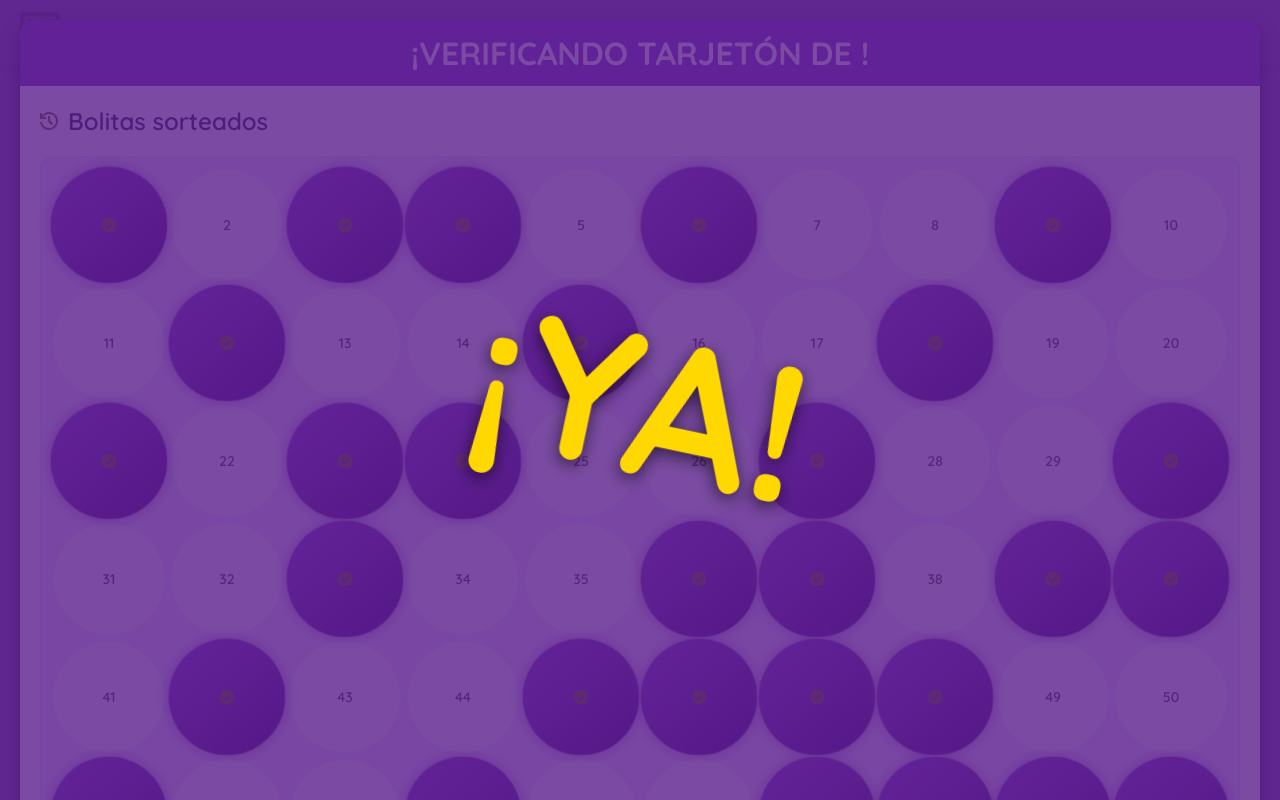
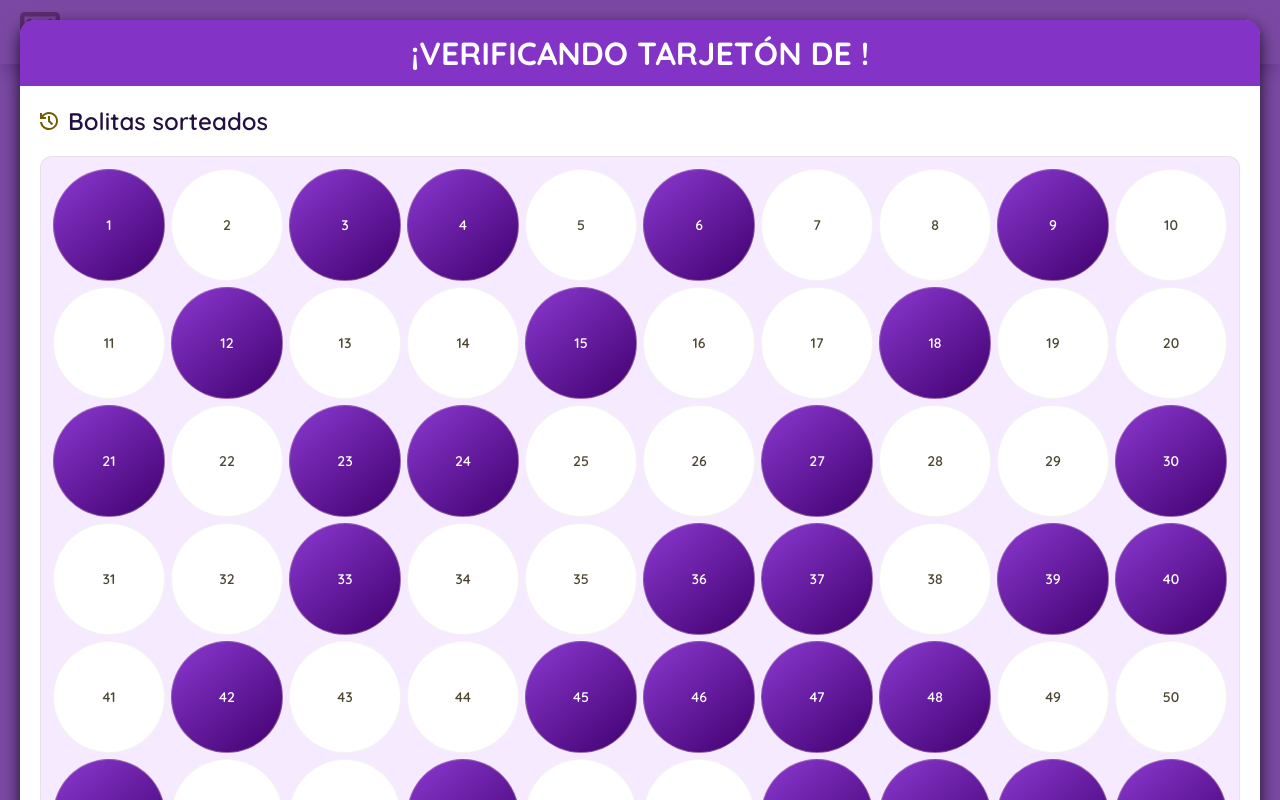
Before and after one commit to stivengm/BingoPartyWeb, an Angular app: page /game_curse in a window 1280 px wide. Shown: the top 800 px of the page. Built offline with nearby package versions, Linux system fonts and the light colour scheme.

Commit message:
ADD - Se añade funcionalidad de validar las casillas una por una.

```diff
--- a/src/app/features/game/game.html
+++ b/src/app/features/game/game.html
@@ -12,11 +12,11 @@
     </div>
 </div>
 
-@if (isViewInitialGame) {
+<!-- @if (isViewInitialGame) {
     <div class="initial_timer_load">
         <app-count-down-overlay-game></app-count-down-overlay-game>
     </div>
-}
+} -->
 
 
 
--- a/src/app/shared/verify-game-results/verify-game-results.html
+++ b/src/app/shared/verify-game-results/verify-game-results.html
@@ -11,33 +11,23 @@
             </div>
 
             <div class="balls_completeds">
-
                 @for (ball of allBalls; track $index) {
-
                     <div
                         class="ball"
-                        [ngClass]="{
-                            'selected': ball.isComplete
-                        }"
-                    >
-
-                        @if (ball.isComplete) {
-
+                        [ngClass]="[
+                            ball.status,
+                            ball.isComplete ? 'selected' : ''
+                        ]">
+                        @if (ball.status === 'success') {
                             <img
                                 src="assets/icons/check.svg"
                                 alt="Check"
                             >
-
                         } @else {
-
                             {{ ball.id }}
-
                         }
-
                     </div>
-
                 }
-
             </div>
             <div class="header_section_verify_game">
                 <img src="assets/icons/board.svg" alt="Icono de reloj">
@@ -45,35 +35,23 @@
             </div>
             <div class="board_player">
                 @for (row of boardVerify; track $index) {
-
                     @for (cell of row; track $index) {
-
                         <div
                             class="cell_board"
                             [ngClass]="cell.status"
                         >
-
                             @if (cell.status === 'success') {
-
                                 <img
                                     src="assets/icons/check.svg"
                                     alt="Check"
                                 >
-
                             } @else {
-
                                 {{ cell.number }}
-
                             }
-
                         </div>
-
                     }
-
                 }
-
             </div>
         </div>
-
     </div>
 </div>
--- a/src/app/shared/verify-game-results/verify-game-results.scss
+++ b/src/app/shared/verify-game-results/verify-game-results.scss
@@ -117,6 +117,8 @@
             .2s ease,
             transform .2s ease;
 
+        animation: pulseVerify .2s ease;
+
         transform: scale(1);
 
         img {
@@ -135,7 +137,7 @@
                     140deg,
                     rgba(255, 214, 0, 1) 10%,
                     rgba(255, 174, 0, 1) 100%
-                );
+                ) !important;
 
             color: #000;
 
@@ -153,7 +155,7 @@
                     140deg,
                     rgba(255, 82, 82, 1) 10%,
                     rgba(183, 28, 28, 1) 100%
-                );
+                ) !important;
 
             color: white;
 
@@ -169,7 +171,57 @@
 }
 
 
+// .ball {
+
+//     transition:
+//         .2s ease,
+//         transform .2s ease;
+
+//     img {
+//         width: 14px;
+//         height: 14px;
+//     }
+
+// }
+
+// .selected {
+
+//     background:
+//         linear-gradient(
+//             140deg,
+//             rgba(131, 51, 198, 1) 10%,
+//             rgba(65, 0, 111, 1) 100%
+//         );
+
+//     border: 1px solid rgba(var(--borderBoardVerify), .4);
+
+//     color: var(--whiteColor);
+
+//     transform: scale(1.05);
+
+//     box-shadow:
+//         0 0 12px rgba(131, 51, 198, .6);
+
+// }
+
 .ball {
+
+    aspect-ratio: 1 / 1;
+
+    background-color: var(--whiteColor);
+
+    display: flex;
+    justify-content: center;
+    align-items: center;
+
+    border-radius: 100%;
+
+    font-size: 14px;
+    font-weight: 600;
+
+    color: var(--colorText);
+
+    border: 1px solid rgba(var(--borderBoardVerify), .2);
 
     transition:
         .2s ease,
@@ -180,24 +232,96 @@
         height: 14px;
     }
 
+    &.pending {
+        background-color: var(--whiteColor);
+    }
+
+    &.success {
+
+        background:
+            linear-gradient(
+                140deg,
+                rgba(255, 214, 0, 1) 10%,
+                rgba(255, 174, 0, 1) 100%
+            ) !important;
+
+        color: #000;
+
+        transform: scale(1.08);
+
+        box-shadow:
+            0 0 14px rgba(255, 214, 0, .8);
+
+    }
+
+    &.error {
+
+        background:
+            linear-gradient(
+                140deg,
+                rgba(255, 82, 82, 1) 10%,
+                rgba(183, 28, 28, 1) 100%
+            );
+
+        color: white;
+
+        transform: scale(1.08);
+
+        box-shadow:
+            0 0 14px rgba(255, 82, 82, .7);
+
+    }
+
 }
 
-.selected {
+.active-success {
 
     background:
         linear-gradient(
             140deg,
-            rgba(131, 51, 198, 1) 10%,
-            rgba(65, 0, 111, 1) 100%
+            rgba(255, 214, 0, 1) 10%,
+            rgba(255, 174, 0, 1) 100%
         );
 
-    border: 1px solid rgba(var(--borderBoardVerify), .4);
-
-    color: var(--whiteColor);
-
-    transform: scale(1.05);
+    transform: scale(1.15);
 
     box-shadow:
-        0 0 12px rgba(131, 51, 198, .6);
+        0 0 25px rgba(255, 214, 0, 1);
+
+    animation: pulseVerify .2s ease;
 
 }
+
+.active-error {
+
+    background:
+        linear-gradient(
+            140deg,
+            rgba(255, 82, 82, 1) 10%,
+            rgba(183, 28, 28, 1) 100%
+        );
+
+    transform: scale(1.15);
+
+    box-shadow:
+        0 0 25px rgba(255, 82, 82, 1);
+
+    animation: pulseVerify .2s ease;
+
+}
+
+@keyframes pulseVerify {
+
+    0% {
+        transform: scale(.7);
+    }
+
+    70% {
+        transform: scale(1.2);
+    }
+
+    100% {
+        transform: scale(1.08);
+    }
+
+}
--- a/src/app/shared/verify-game-results/verify-game-results.ts
+++ b/src/app/shared/verify-game-results/verify-game-results.ts
@@ -1,21 +1,31 @@
-import { Component, OnInit } from '@angular/core';
+import { Component, OnInit, ChangeDetectorRef } from '@angular/core';
 import { CommonModule } from '@angular/common';
+
 
 import { DataAppService } from '../../core/services/data-app.service';
 
 import { Player } from '../../core/models/player.model';
 import { BingoCell } from '../../core/models/bingo_cell.model';
+import { VerifyBall, VerifyCell } from '../../core/models/verify_cell.model';
 
-type VerifyStatus =
-  | 'pending'
-  | 'success'
-  | 'error';
+// type VerifyStatus =
+//   | 'pending'
+//   | 'success'
+//   | 'error'
+//   | 'active-success'
+//   | 'active-error';
 
-interface VerifyCell {
-  number: number;
-  isDrawn: boolean;
-  status: VerifyStatus;
-}
+// interface VerifyBall {
+//   id: number;
+//   isComplete: boolean;
+//   status: VerifyStatus;
+// }
+
+// interface VerifyCell {
+//   number: number;
+//   isDrawn: boolean;
+//   status: VerifyStatus;
+// }
 
 @Component({
   selector: 'app-verify-game-results',
@@ -33,109 +43,104 @@
 
   boardVerify: VerifyCell[][] = [];
 
-  allBalls = [
-    { id: 1, isComplete: true },
-    { id: 2, isComplete: false },
-    { id: 3, isComplete: true },
-    { id: 4, isComplete: true },
-    { id: 5, isComplete: false },
-    { id: 6, isComplete: true },
-    { id: 7, isComplete: false },
-    { id: 8, isComplete: false },
-    { id: 9, isComplete: true },
-    { id: 10, isComplete: false },
+  allBalls: VerifyBall[] = [
+    { id: 1, isComplete: true, status: 'pending' },
+    { id: 2, isComplete: false, status: 'pending' },
+    { id: 3, isComplete: true, status: 'pending' },
+    { id: 4, isComplete: true, status: 'pending' },
+    { id: 5, isComplete: false, status: 'pending' },
+    { id: 6, isComplete: true, status: 'pending' },
+    { id: 7, isComplete: false, status: 'pending' },
+    { id: 8, isComplete: false, status: 'pending' },
+    { id: 9, isComplete: true, status: 'pending' },
+    { id: 10, isComplete: false, status: 'pending' },
 
-    { id: 11, isComplete: false },
-    { id: 12, isComplete: true },
-    { id: 13, isComplete: false },
-    { id: 14, isComplete: false },
-    { id: 15, isComplete: true },
-    { id: 16, isComplete: false },
-    { id: 17, isComplete: false },
-    { id: 18, isComplete: true },
-    { id: 19, isComplete: false },
-    { id: 20, isComplete: false },
+    { id: 11, isComplete: false, status: 'pending' },
+    { id: 12, isComplete: true, status: 'pending' },
+    { id: 13, isComplete: false, status: 'pending' },
+    { id: 14, isComplete: false, status: 'pending' },
+    { id: 15, isComplete: true, status: 'pending' },
+    { id: 16, isComplete: false, status: 'pending' },
+    { id: 17, isComplete: false, status: 'pending' },
+    { id: 18, isComplete: true, status: 'pending' },
+    { id: 19, isComplete: false, status: 'pending' },
+    { id: 20, isComplete: false, status: 'pending' },
 
-    { id: 21, isComplete: true },
-    { id: 22, isComplete: false },
-    { id: 23, isComplete: true },
-    { id: 24, isComplete: true },
-    { id: 25, isComplete: false },
-    { id: 26, isComplete: false },
-    { id: 27, isComplete: true },
-    { id: 28, isComplete: false },
-    { id: 29, isComplete: false },
-    { id: 30, isComplete: true },
+    { id: 21, isComplete: true, status: 'pending' },
+    { id: 22, isComplete: false, status: 'pending' },
+    { id: 23, isComplete: true, status: 'pending' },
+    { id: 24, isComplete: true, status: 'pending' },
+    { id: 25, isComplete: false, status: 'pending' },
+    { id: 26, isComplete: false, status: 'pending' },
+    { id: 27, isComplete: true, status: 'pending' },
+    { id: 28, isComplete: false, status: 'pending' },
+    { id: 29, isComplete: false, status: 'pending' },
+    { id: 30, isComplete: true, status: 'pending' },
 
-    { id: 31, isComplete: false },
-    { id: 32, isComplete: false },
-    { id: 33, isComplete: true },
-    { id: 34, isComplete: false },
-    { id: 35, isComplete: false },
-    { id: 36, isComplete: true },
-    { id: 37, isComplete: true },
-    { id: 38, isComplete: false },
-    { id: 39, isComplete: true },
-    { id: 40, isComplete: true },
+    { id: 31, isComplete: false, status: 'pending' },
+    { id: 32, isComplete: false, status: 'pending' },
+    { id: 33, isComplete: true, status: 'pending' },
+    { id: 34, isComplete: false, status: 'pending' },
+    { id: 35, isComplete: false, status: 'pending' },
+    { id: 36, isComplete: true, status: 'pending' },
+    { id: 37, isComplete: true, status: 'pending' },
+    { id: 38, isComplete: false, status: 'pending' },
+    { id: 39, isComplete: true, status: 'pending' },
+    { id: 40, isComplete: true, status: 'pending' },
 
-    { id: 41, isComplete: false },
-    { id: 42, isComplete: true },
-    { id: 43, isComplete: false },
-    { id: 44, isComplete: false },
-    { id: 45, isComplete: true },
-    { id: 46, isComplete: true },
-    { id: 47, isComplete: true },
-    { id: 48, isComplete: true },
-    { id: 49, isComplete: false },
-    { id: 50, isComplete: false },
+    { id: 41, isComplete: false, status: 'pending' },
+    { id: 42, isComplete: true, status: 'pending' },
+    { id: 43, isComplete: false, status: 'pending' },
+    { id: 44, isComplete: false, status: 'pending' },
+    { id: 45, isComplete: true, status: 'pending' },
+    { id: 46, isComplete: true, status: 'pending' },
+    { id: 47, isComplete: true, status: 'pending' },
+    { id: 48, isComplete: true, status: 'pending' },
+    { id: 49, isComplete: false, status: 'pending' },
+    { id: 50, isComplete: false, status: 'pending' },
 
-    { id: 51, isComplete: true },
-    { id: 52, isComplete: false },
-    { id: 53, isComplete: false },
-    { id: 54, isComplete: true },
-    { id: 55, isComplete: false },
-    { id: 56, isComplete: false },
-    { id: 57, isComplete: true },
-    { id: 58, isComplete: true },
-    { id: 59, isComplete: true },
-    { id: 60, isComplete: true },
+    { id: 51, isComplete: true, status: 'pending' },
+    { id: 52, isComplete: false, status: 'pending' },
+    { id: 53, isComplete: false, status: 'pending' },
+    { id: 54, isComplete: true, status: 'pending' },
+    { id: 55, isComplete: false, status: 'pending' },
+    { id: 56, isComplete: false, status: 'pending' },
+    { id: 57, isComplete: true, status: 'pending' },
+    { id: 58, isComplete: true, status: 'pending' },
+    { id: 59, isComplete: true, status: 'pending' },
+    { id: 60, isComplete: true, status: 'pending' },
 
-    { id: 61, isComplete: false },
-    { id: 62, isComplete: false },
-    { id: 63, isComplete: true },
-    { id: 64, isComplete: false },
-    { id: 65, isComplete: true },
-    { id: 66, isComplete: true },
-    { id: 67, isComplete: false },
-    { id: 68, isComplete: true },
-    { id: 69, isComplete: true },
-    { id: 70, isComplete: false },
+    { id: 61, isComplete: false, status: 'pending' },
+    { id: 62, isComplete: false, status: 'pending' },
+    { id: 63, isComplete: true, status: 'pending' },
+    { id: 64, isComplete: false, status: 'pending' },
+    { id: 65, isComplete: true, status: 'pending' },
+    { id: 66, isComplete: true, status: 'pending' },
+    { id: 67, isComplete: false, status: 'pending' },
+    { id: 68, isComplete: true, status: 'pending' },
+    { id: 69, isComplete: true, status: 'pending' },
+    { id: 70, isComplete: false, status: 'pending' },
 
-    { id: 71, isComplete: false },
-    { id: 72, isComplete: true },
-    { id: 73, isComplete: false },
-    { id: 74, isComplete: false },
-    { id: 75, isComplete: true },
+    { id: 71, isComplete: false, status: 'pending' },
+    { id: 72, isComplete: true, status: 'pending' },
+    { id: 73, isComplete: true, status: 'pending' },
+    { id: 74, isComplete: false, status: 'pending' },
+    { id: 75, isComplete: true, status: 'pending' },
   ];
 
   constructor(
-    private dataApp: DataAppService
+    private dataApp: DataAppService,
+    private cdr: ChangeDetectorRef
   ) {}
 
   async ngOnInit(): Promise<void> {
-
     this.loadPlayer();
-
     await this.loadBoard();
-
     await this.startVerification();
-
   }
 
   loadPlayer(): void {
-
     this.dataApp.getPlayer().subscribe((player) => {
-
       if (player != null) {
         this.player = player;
         return;
@@ -152,82 +157,72 @@
       this.dataApp.setPlayer(playerStorage);
 
     });
-
   }
 
   async loadBoard(): Promise<void> {
-
     return new Promise((resolve) => {
-
       this.dataApp.getBoard().subscribe((board) => {
-
         if (board) {
-
           this.board = board;
-
           this.generateBoardVerify();
-
           resolve();
-
           return;
         }
-
         const boardStorage = this.dataApp.getStorage('board') as BingoCell[][];
-
         if (boardStorage) {
-
           this.board = boardStorage;
-
           this.generateBoardVerify();
-
           resolve();
-
         }
-
       });
-
     });
-
   }
 
   generateBoardVerify(): void {
-
     this.boardVerify = this.board.map((row) =>
-
       row.map((cell) => {
-
         const drawnBall = this.allBalls.find(
           ball => ball.id === cell.value
         );
-
         return {
           number: Number(cell.value),
           isDrawn: drawnBall?.isComplete ?? false,
           status: 'pending'
         };
-
       })
-
     );
-
   }
 
   async startVerification(): Promise<void> {
+    for (const row of this.boardVerify) {
+      for (const cell of row) {
+        const ball = this.allBalls.find(
+          x => x.id === cell.number
+        );
+        const success = cell.isDrawn;
+        cell.status = success
+          ? 'active-success'
+          : 'active-error';
+        if (ball) {
+          ball.status = success
+            ? 'active-success'
+            : 'active-error';
+        }
 
-    for (const row of this.boardVerify) {
-
-      for (const cell of row) {
-
-        cell.status = cell.isDrawn
+        this.cdr.detectChanges();
+        await this.sleep(500);
+        cell.status = success
           ? 'success'
           : 'error';
 
-        await this.sleep(200);
-
+        if (ball) {
+          ball.status = success
+            ? 'success'
+            : 'error';
+        }
+        this.cdr.detectChanges();
       }
-
     }
-
   }
 
   sleep(ms: number): Promise<void> {
```
Also changed, not shown: src/app/core/models/verify_cell.model.ts (+10 -2 lines).
